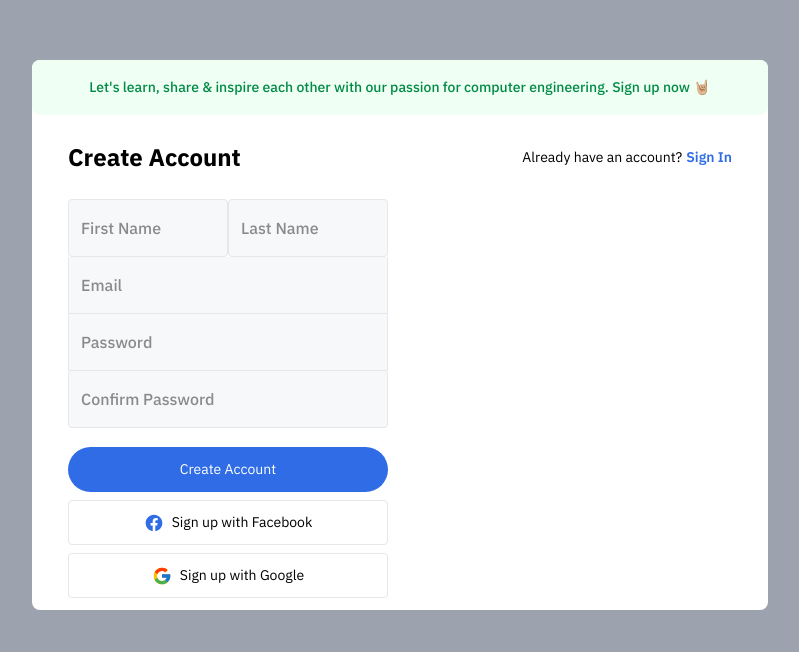
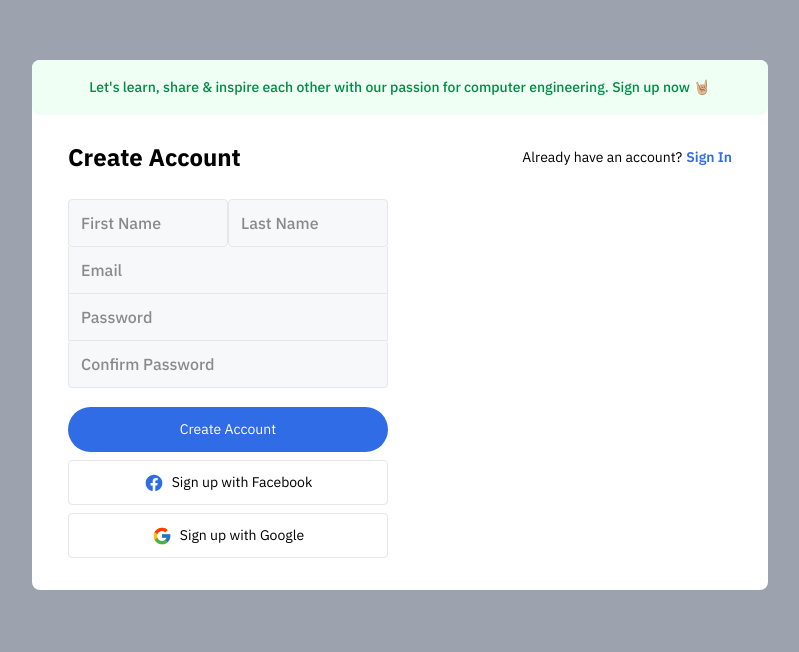
Before and after one commit to mabuhanifa/banao-next, a Next.js app: page / in a window 1280 px wide. Shown: the part 148-800 px from the top of the page, without its empty margins (240-1039 px from the left). Built offline with nearby package versions, Linux system fonts and the light colour scheme.

Commit message:
design updated

```diff
--- a/components/Login.js
+++ b/components/Login.js
@@ -4,7 +4,7 @@ import { RiFacebookCircleFill } from "react-icons/ri";
 export default function Login() {
   return (
     <div className="bg-gray-400 flex justify-center p-52 ">
-      <div className="w-[736px] h-[550px] bg-white rounded-[8px]">
+      <div className="w-[736px] h-[530px] bg-white rounded-[8px]">
         <div className="flex justify-center bg-[#EFFFF4] py-[17px] px-0 rounded-[8px]">
           <p className="text-[14px] text-[#008A45] font-[500]">
             Let&apos;s learn, share & inspire each other with our passion for
@@ -26,33 +26,33 @@ export default function Login() {
               <input
                 type="text"
                 placeholder="First Name"
-                className="bg-[#F7F8FA] px-3 py-4 border rounded w-[160px] placeholder-[#8A8A8A] font-[500]"
+                className="bg-[#F7F8FA] px-3 py-[11px] border rounded w-[160px] placeholder-[#8A8A8A] font-[500]"
               />
               <input
                 type="text"
                 placeholder="Last Name"
-                className="bg-[#F7F8FA] px-3 py-4 border rounded w-[160px] placeholder-[#8A8A8A] font-[500]"
+                className="bg-[#F7F8FA] px-3 py-[11px] border rounded w-[160px] placeholder-[#8A8A8A] font-[500]"
               />
             </div>
             <div>
               <input
                 type="text"
                 placeholder="Email"
-                className="bg-[#F7F8FA] px-3 py-4 border-l border-r w-[320px] placeholder-[#8A8A8A] font-[500]"
+                className="bg-[#F7F8FA] px-3 py-[11px] border-l border-r w-[320px] placeholder-[#8A8A8A] font-[500]"
               />
             </div>
             <div>
               <input
                 type="number"
                 placeholder="Password"
-                className="bg-[#F7F8FA] px-3 py-4 border w-[320px] placeholder-[#8A8A8A] font-[500]"
+                className="bg-[#F7F8FA] px-3 py-[11px] border w-[320px] placeholder-[#8A8A8A] font-[500]"
               />
             </div>
             <div>
               <input
                 type="text"
                 placeholder="Confirm Password"
-                className="bg-[#F7F8FA] px-3 py-4 border-l border-r border-b rounded w-[320px] placeholder-[#8A8A8A] font-[500]"
+                className="bg-[#F7F8FA] px-3 py-[11px] border-l border-r border-b rounded w-[320px] placeholder-[#8A8A8A] font-[500]"
               />
             </div>
             <input
@@ -62,7 +62,7 @@ export default function Login() {
             />
           </form>
         </div>
-        <div className="px-[36px]">
+        <div className="px-[36px] mt-2">
           <div>
             <button className="flex items-center gap-x-2 py-[11px] border rounded w-[320px] justify-center my-2 text-[14px]">
               <span>
```
